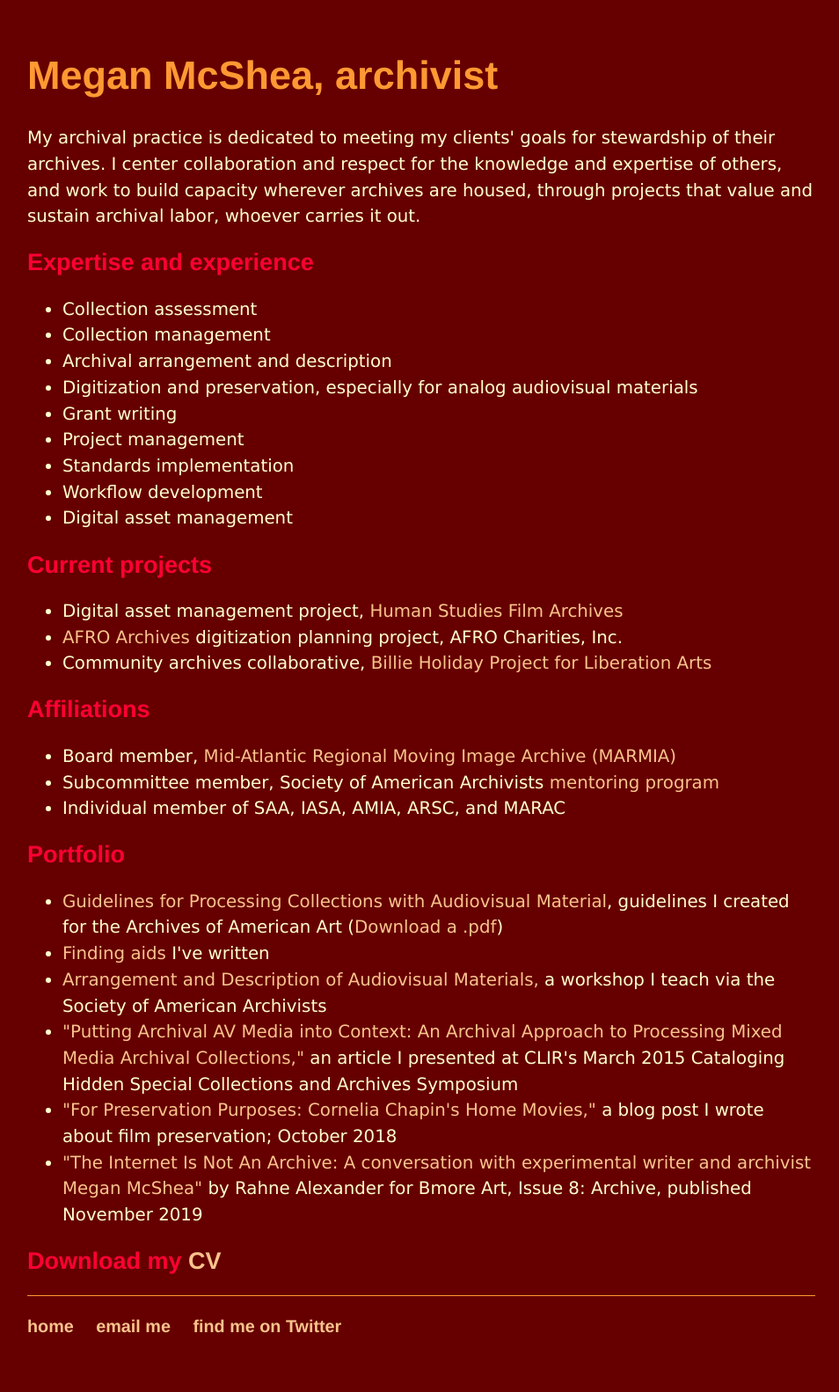
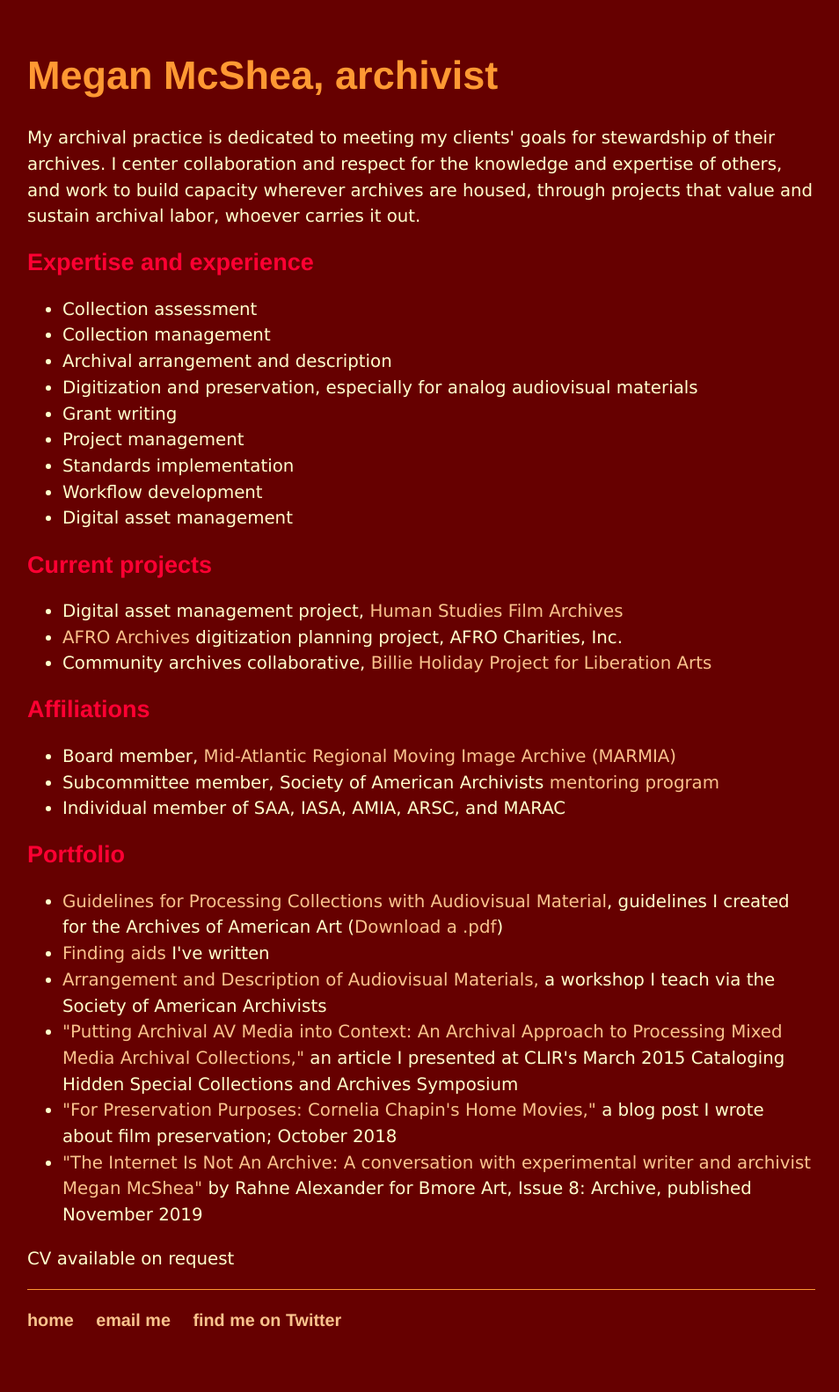
Before and after one commit to megan-mcshea/megan-mcshea.github.io, a Jekyll site: the page built from archivist.html, in a window 1280 px wide. Shown: the whole page at 88% size, without its empty margins (161-1115 px from the left). Built offline with Jekyll 4.4.1, drawn with Linux system fonts in a browser that asks for light colours.

Commit message:
Update archivist.html

```diff
--- a/archivist.html
+++ b/archivist.html
@@ -37,6 +37,6 @@ title: Megan McShea, archivist
 	<li><a href="https://bmoreart.com/2020/03/the-internet-is-not-an-archive.html" target="_blank">"The Internet Is Not An Archive: A conversation with experimental writer and archivist Megan McShea"</a> by Rahne Alexander for Bmore Art, Issue 8: Archive, published November 2019</li>
 	</ul>
 
-	<h2>Download my <a href="/2-pg-resume-2020.pdf" target="_blank">CV</a>
+	<p>CV available on request
 
 </div><!-- /.blurb -->
```
